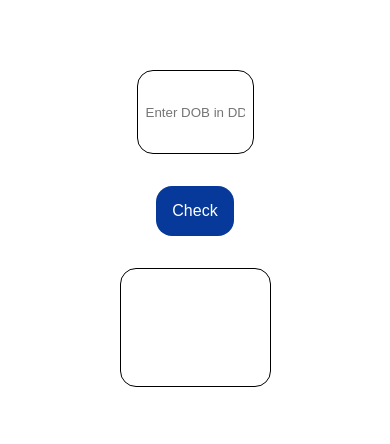
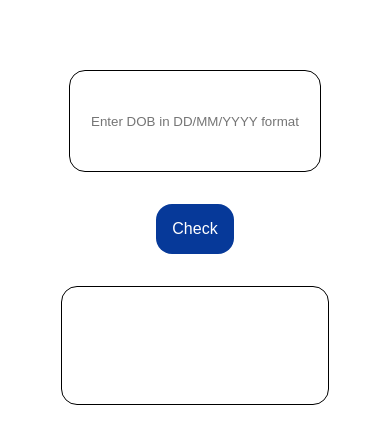
Before and after one commit to DanishOnGit/practice-repo-prime-js, a plain HTML site: page index.html in a window 390 px wide. Shown: the part 164-608 px from the top of the page. Drawn offline with Linux system fonts and the light colour scheme.

Commit message:
feat : mobile responsive
added media queries

```diff
--- a/style.css
+++ b/style.css
@@ -14,7 +14,7 @@ h1{
 .input{
     display: block;
     margin: auto;
-    box-sizing: border-box;
+    /* box-sizing: border-box; */
     padding: 0.5rem;
     margin-top: 5rem;
     width: 30vw;
@@ -45,3 +45,12 @@ h1{
     margin: auto;
     padding: 1rem;
 }
+
+@media only screen and (max-width:600px){
+    .input{
+        width:60vw;
+    }
+    .outputDiv{
+        width: 60vw;
+    }
+}
```
